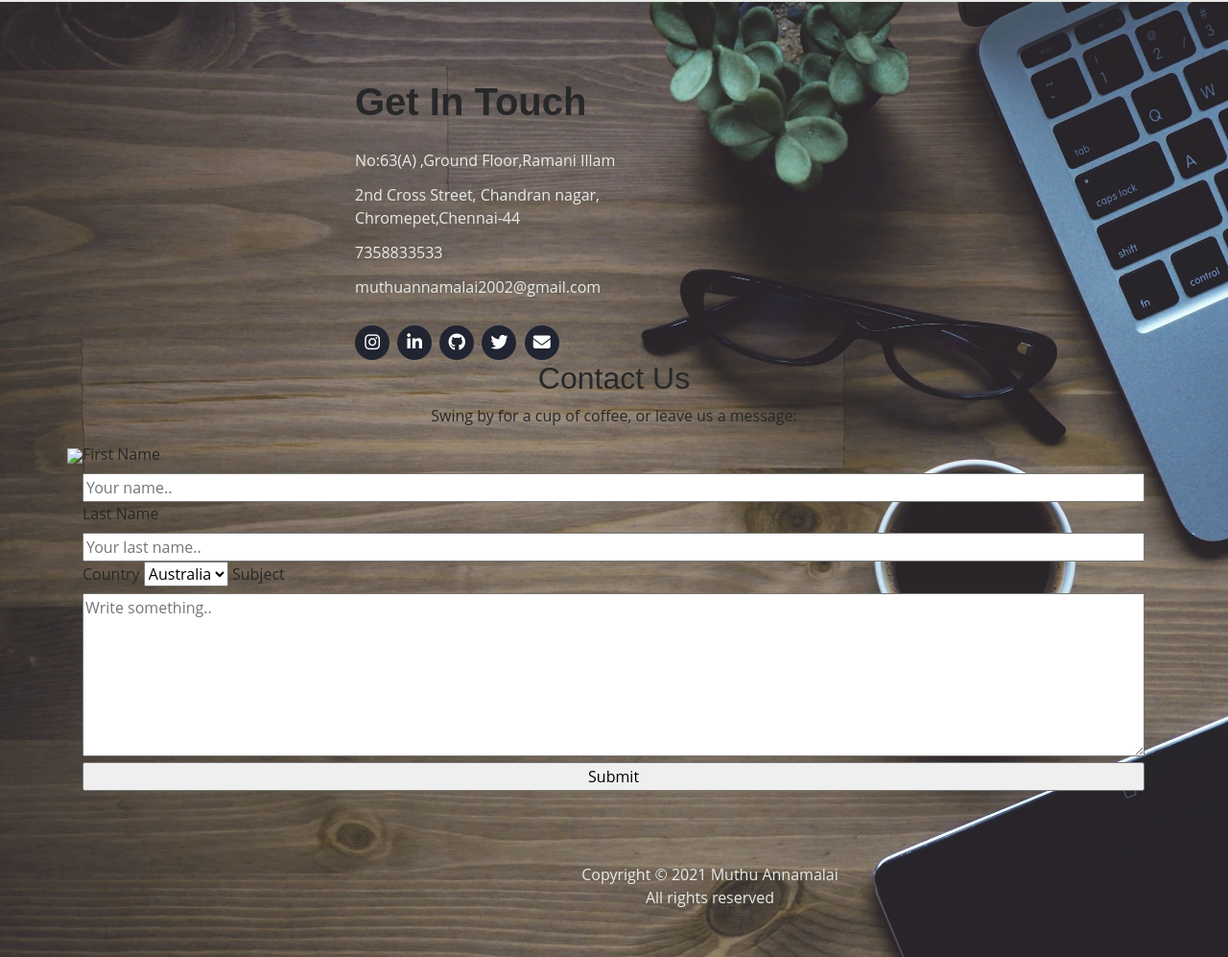
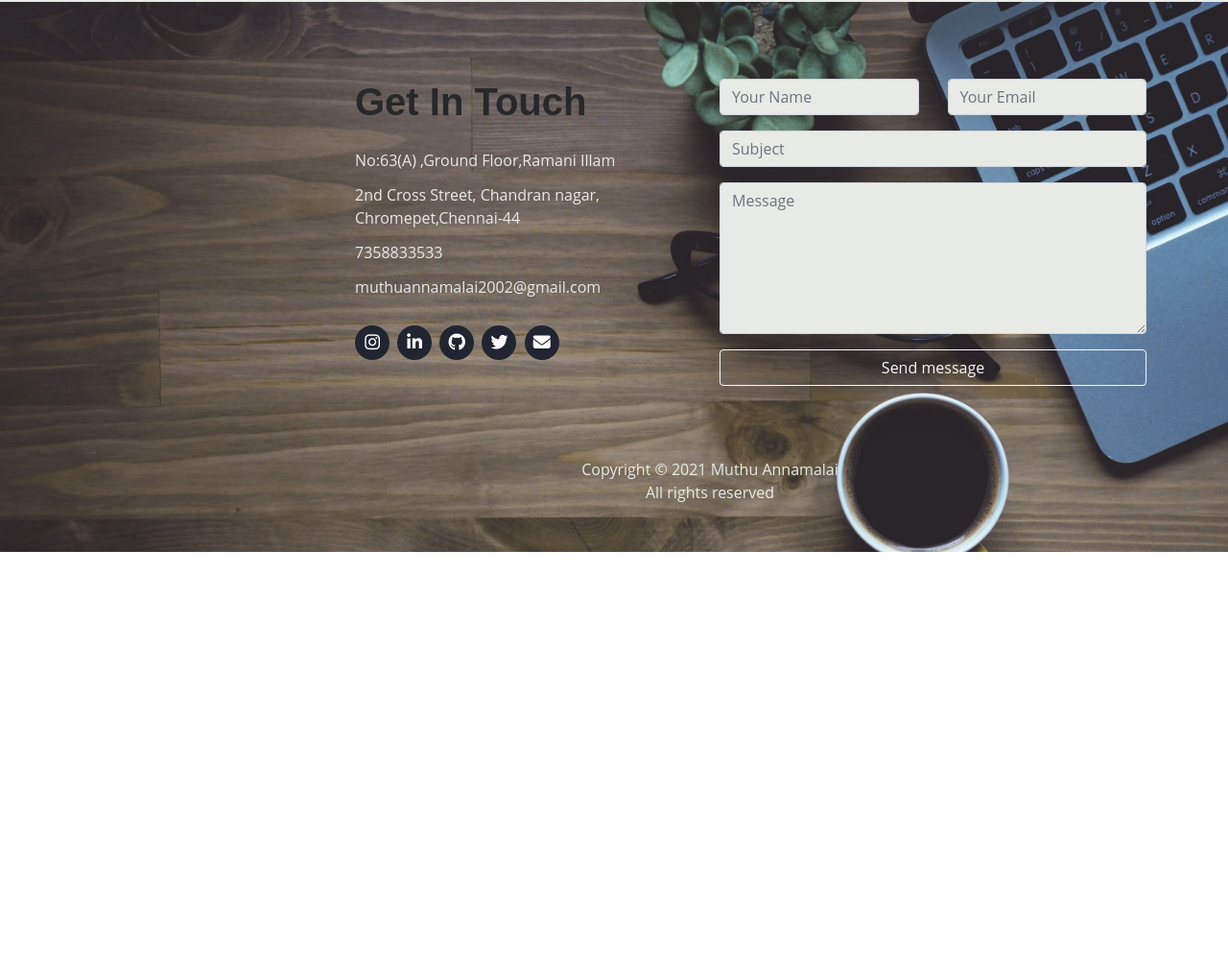
Before and after one commit to muthuannamalai12/My-Portfolio, a plain HTML site: page index.html in a window 1280 px wide. Shown: the part 2972-3969 px from the top of the page at 96% size. After the commit the page ends 3547 px from the top, so only its background shows below. Drawn offline with nearby package versions, Linux system fonts and the light colour scheme.

Commit message:
Update index.html

```diff
--- a/index.html
+++ b/index.html
@@ -242,34 +242,46 @@
             </div>
           </div>
 
-          <div class="container">
-  <div style="text-align:center">
-    <h2>Contact Us</h2>
-    <p>Swing by for a cup of coffee, or leave us a message:</p>
-  </div>
-  <div class="row">
-    <div class="column">
-      <img src="/w3images/map.jpg" style="width:100%">
-    </div>
-    <div class="column">
-      <form action="/action_page.php">
-        <label for="fname">First Name</label>
-        <input type="text" id="fname" name="firstname" placeholder="Your name..">
-        <label for="lname">Last Name</label>
-        <input type="text" id="lname" name="lastname" placeholder="Your last name..">
-        <label for="country">Country</label>
-        <select id="country" name="country">
-          <option value="australia">Australia</option>
-          <option value="canada">Canada</option>
-          <option value="usa">USA</option>
-        </select>
-        <label for="subject">Subject</label>
-        <textarea id="subject" name="subject" placeholder="Write something.." style="height:170px"></textarea>
-        <input type="submit" value="Submit">
-      </form>
-    </div>
-  </div>
-</div>
+         <div class="col-lg-5">
+            <form action="" method="post" role="form" class="contactForm">
+              <div class="row">
+
+                <div class="col-lg-6">
+                  <div class="form-group contact-block1">
+                    <input type="text" name="name" class="form-control" id="name" placeholder="Your Name" data-rule="minlen:4" data-msg="Please enter at least 4 chars" />
+                    <div class="validation"></div>
+                  </div>
+                </div>
+
+                <div class="col-lg-6">
+                  <div class="form-group">
+                    <input type="email" class="form-control" name="email" id="email" placeholder="Your Email" data-rule="email" data-msg="Please enter a valid email" />
+                    <div class="validation"></div>
+                  </div>
+                </div>
+
+                <div class="col-lg-12">
+                  <div class="form-group">
+                    <input type="text" class="form-control" name="subject" id="subject" placeholder="Subject" data-rule="minlen:4" data-msg="Please enter at least 8 chars of subject" />
+                    <div class="validation"></div>
+                  </div>
+                </div>
+
+                <div class="col-lg-12">
+                  <div class="form-group">
+                    <textarea class="form-control" name="message" rows="6" data-rule="required" data-msg="Please write something for us" placeholder="Message"></textarea>
+                    <div class="validation"></div>
+                  </div>
+                </div>
+
+                <div class="col-lg-12">
+                  <input type="submit" href="#" class="btn btn-outline-light" value="Send message">
+                </div>
+
+              </div>
+            </form>
+          </div>
+
 
         </div>
         <div class="copyright">
```
